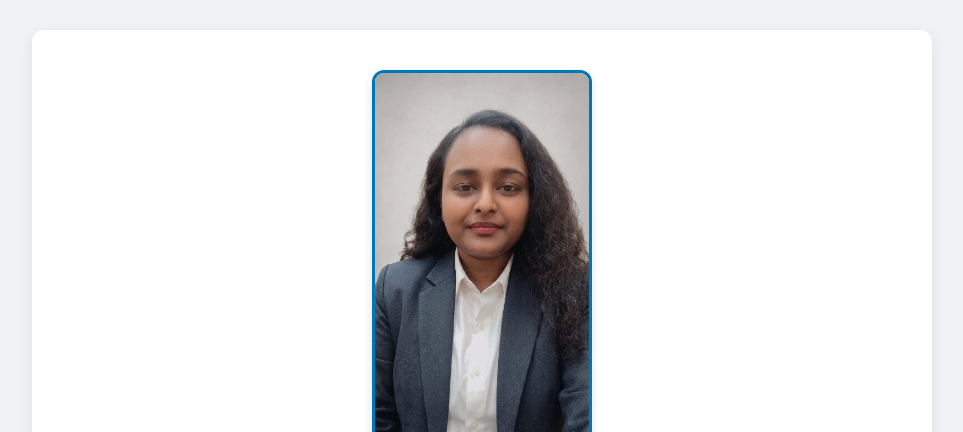
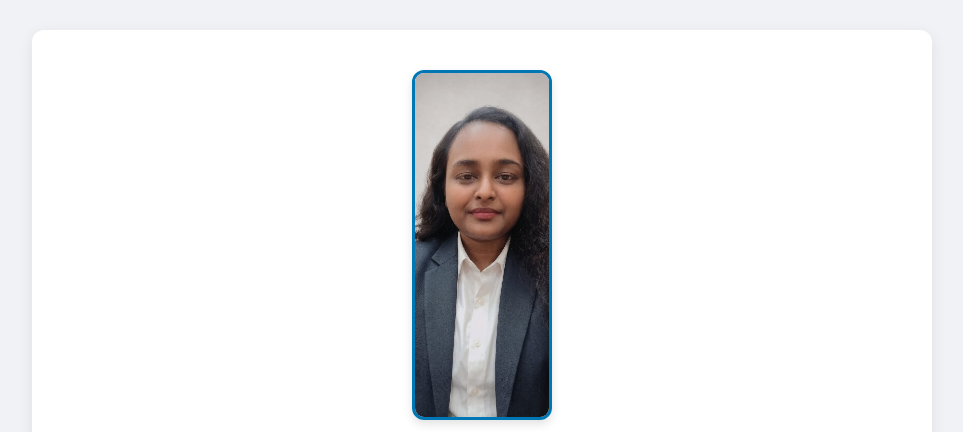
Before and after one commit to likitha174/portfolio, a plain HTML site: page index.html in a window 1280 px wide. Shown: the top 432 px of the page, without its empty margins (158-1121 px from the left). Drawn offline with Linux system fonts and the light colour scheme.

Commit message:
Update index.html

```diff
--- a/index.html
+++ b/index.html
@@ -31,15 +31,16 @@
             margin-bottom: 25px;
         }
         .profile-pic {
-            max-width: 220px;
-            width: 100%;
-            height: auto;
+            width: 140px;
+            height: 350px;
+            object-fit: cover;
+            object-position: top center;
             border-radius: 12px;
             border: 3px solid #0077b5;
             display: block;
             margin: 0 auto 15px auto;
             box-shadow: 0 4px 10px rgba(0, 0, 0, 0.12);
-}
+        }
 
         h1 {
             margin: 5px 0;
```
